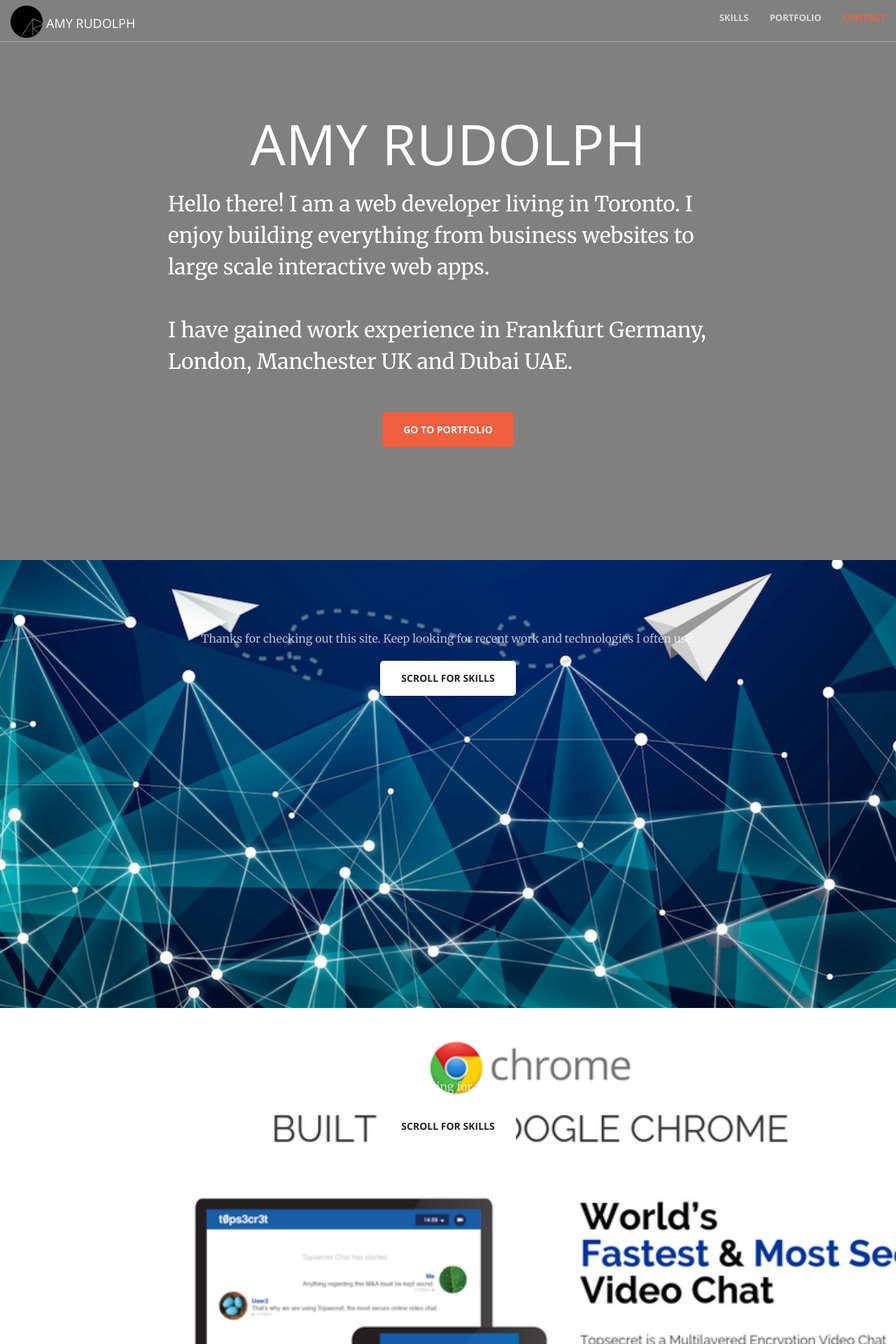
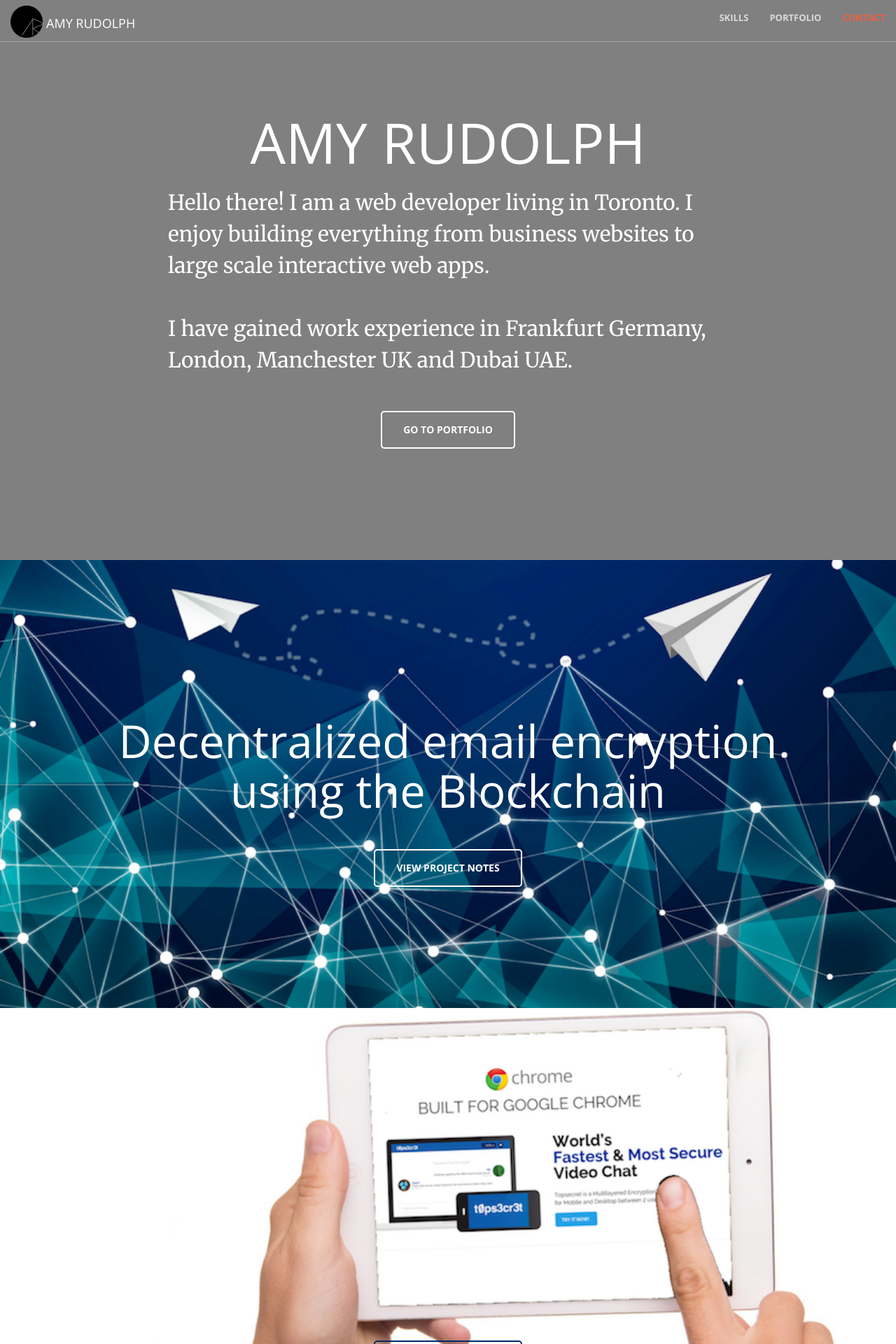
Before and after one commit to amyru/portfolio, a PHP site: page / in a window 1280 px wide. Shown: the top 1920 px of the page at 70% size. Run offline with PHP 8.4, Linux system fonts and the light colour scheme; some libraries are stand-ins or nearby versions.

Commit message:
adding to portfolio section of website

```diff
--- a/css/style.css
+++ b/css/style.css
@@ -34,22 +34,31 @@ header .header-content .header-content-inner p{
 	color: white;
 }
 
+.header-btn {
+  border: solid white 2px;
+  /*background: rgba(0, 0, 0, 0.52);*/
+  background: transparent;
+  color: #fff;
+}
+
+.header-btn:hover{
+	background: transparent;
+	border: solid #012A68 2px;
+}
+
 .container-fluid{
     margin-bottom: 0.7%;
 }
 
-img.amy {
+/*img.amy {
 	width: 60%;
 	margin-bottom: 2%;
-}
+}*/
 
 .btn {
     border-radius: 5px;
 }
 
-.header-content {
-	/*background: grey;*/
-}
 
 /* section bg-primary*/
 
@@ -62,16 +71,53 @@ img.amy {
 	height: 80%;
 }
 
+.finasafe-header {
+	font-weight: 100;
+	margin-top: 13%;
+	margin-bottom: 5%;
+}
+
 /* section tpscrt */
 
 .tpscrt{
-	background-image: url("../img/tpst.png");
+	background-image: url("../img/tpscrt.png");
 	-webkit-background-size: cover;
 	-moz-background-size: cover;
   -o-background-size: cover;
   background-size: cover;
 	height: 80%;
 }
+
+.tpscrt-btn {
+	border: solid #012A68 2px;
+	color: #012A68;
+	background: transparent;
+	margin-top: 50%;
+}
+
+/* section PS */
+.ps{
+	background: #EE3135;
+	-webkit-background-size: cover;
+	-moz-background-size: cover;
+  -o-background-size: cover;
+  background-size: cover;
+	height: 80%;
+	color: white;
+}
+
+.ps-btn {
+	border: solid white 2px;
+	color: white;
+	background: transparent;
+	margin-top: 10%;
+}
+
+.ps-image {
+	  /*margin-top: 3%;*/
+    width: 30%;
+}
+
 
 /*SKILLS SECTION HEADING*/
 .section-heading{
--- a/index.html
+++ b/index.html
@@ -103,7 +103,7 @@
                 I have gained work experience in Frankfurt Germany, London, Manchester UK and Dubai UAE.</p>
                 </div>
 
-                <a href="#portfolio" class="btn btn-primary btn-xl page-scroll">Go to Portfolio</a>
+                <a href="#portfolio" class="btn btn-primary btn-xl page-scroll header-btn">Go to Portfolio</a>
             </div>
         </div>
         <!-- <canvas width="1400" height="800"></canvas> -->
@@ -112,24 +112,45 @@
     <section class="bg-primary" id="about">
         <div class="container">
             <div class="row">
-                <div class="col-lg-8 col-lg-offset-2 text-center">
-                    <div class=".col-md-6 .col-md-offset-3">
-                        <p class="text-faded">Thanks for checking out this site. Keep looking for recent work and technologies I often use.</p>
-                    </div>
-                    <a href="#skills" class="btn btn-default btn-xl skills page-scroll">Scroll for Skills</a>
+                <div class="col-lg-10 col-lg-offset-1 text-center">
+                    <h1 class=" finasafe-header">Decentralized email encryption using the Blockchain</h1>
+                    <a href="#skills" class="header-btn btn btn-default btn-xl skills page-scroll">View Project Notes</a>
                 </div>
             </div>
         </div>
     </section>
 
-    <section class="tpscrt" id="about">
+    <section class="tpscrt">
         <div class="container">
             <div class="row">
                 <div class="col-lg-8 col-lg-offset-2 text-center">
-                    <div class=".col-md-6 .col-md-offset-3">
-                        <p class="text-faded">Thanks for checking out this site. Keep looking for recent work and technologies I often use.</p>
-                    </div>
-                    <a href="#skills" class="btn btn-default btn-xl skills page-scroll">Scroll for Skills</a>
+                    <a href="#skills" class="tpscrt-btn btn btn-default btn-xl skills page-scroll">View Project Notes</a>
+                </div>
+            </div>
+        </div>
+    </section>
+
+    <section class="ps">
+        <div class="container">
+            <div class="row">
+                <div class="col-lg-8 col-lg-offset-2 text-center">
+                    <img class="ps-image" src='img/pslogo.png'>
+                    <!-- <h1>PrivacySnapper</h1> -->
+                    <h3>Chrome/Firefox extension, Dashboard</h3>
+                    <a href="#skills" class="ps-btn btn btn-default btn-xl skills page-scroll">View Project Notes</a>
+                </div>
+            </div>
+        </div>
+    </section>
+
+    <section class="pshell">
+        <div class="container">
+            <div class="row">
+                <div class="col-lg-8 col-lg-offset-2 text-center">
+                    <img class="ps-image" src='img/pslogo.png'>
+                    <!-- <h1>PrivacySnapper</h1> -->
+                    <h3>Chrome/Firefox extension, Dashboard</h3>
+                    <a href="#skills" class="ps-btn btn btn-default btn-xl skills page-scroll">View Project Notes</a>
                 </div>
             </div>
         </div>
```
Also changed, not shown: img/Psnapper-logo_white.png (added), img/extension11.png (added), img/favicon_wordpress1.png (added), img/fsopening.png (added), img/ps.png (added), img/pslogo.png (added), img/tpscrt.png (added), 1 other file.
